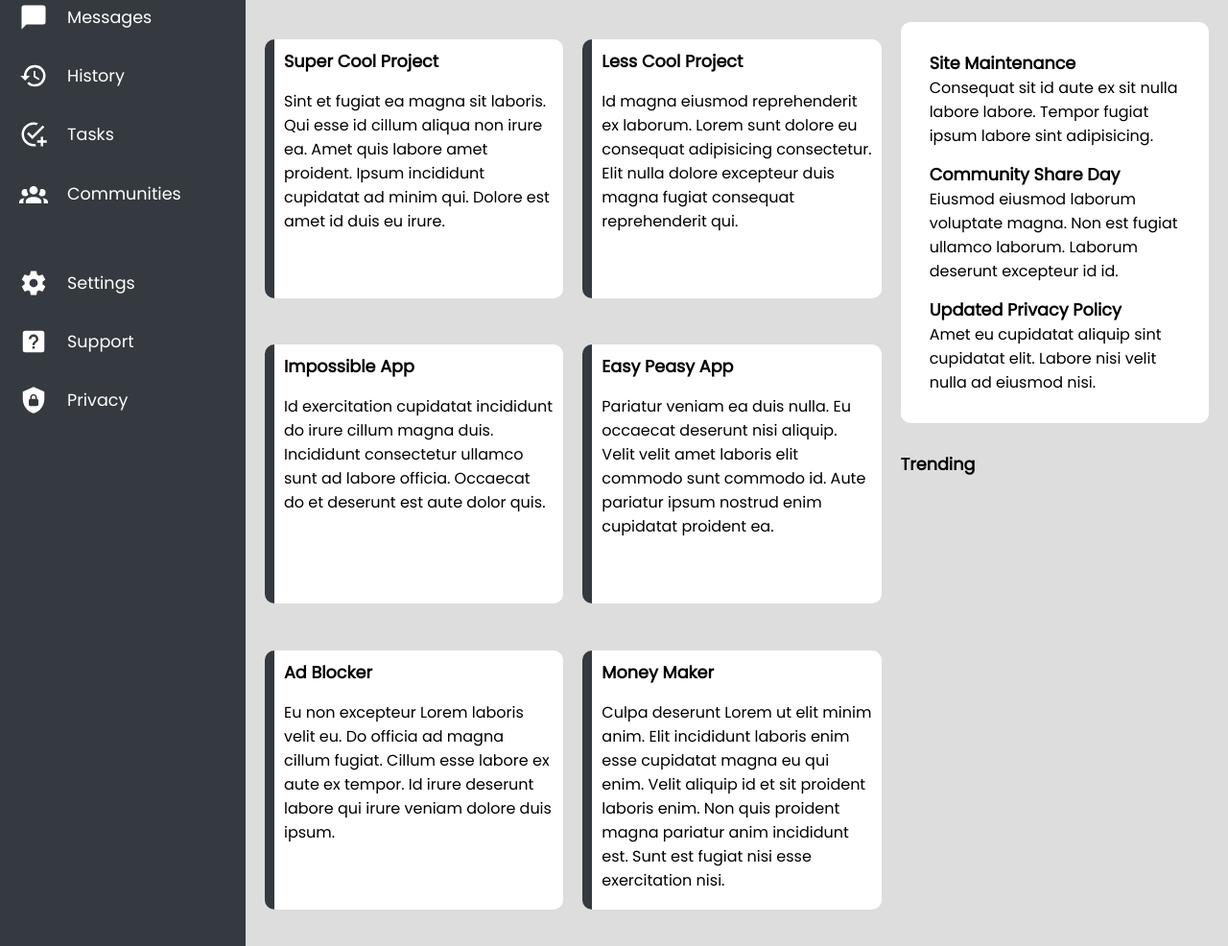
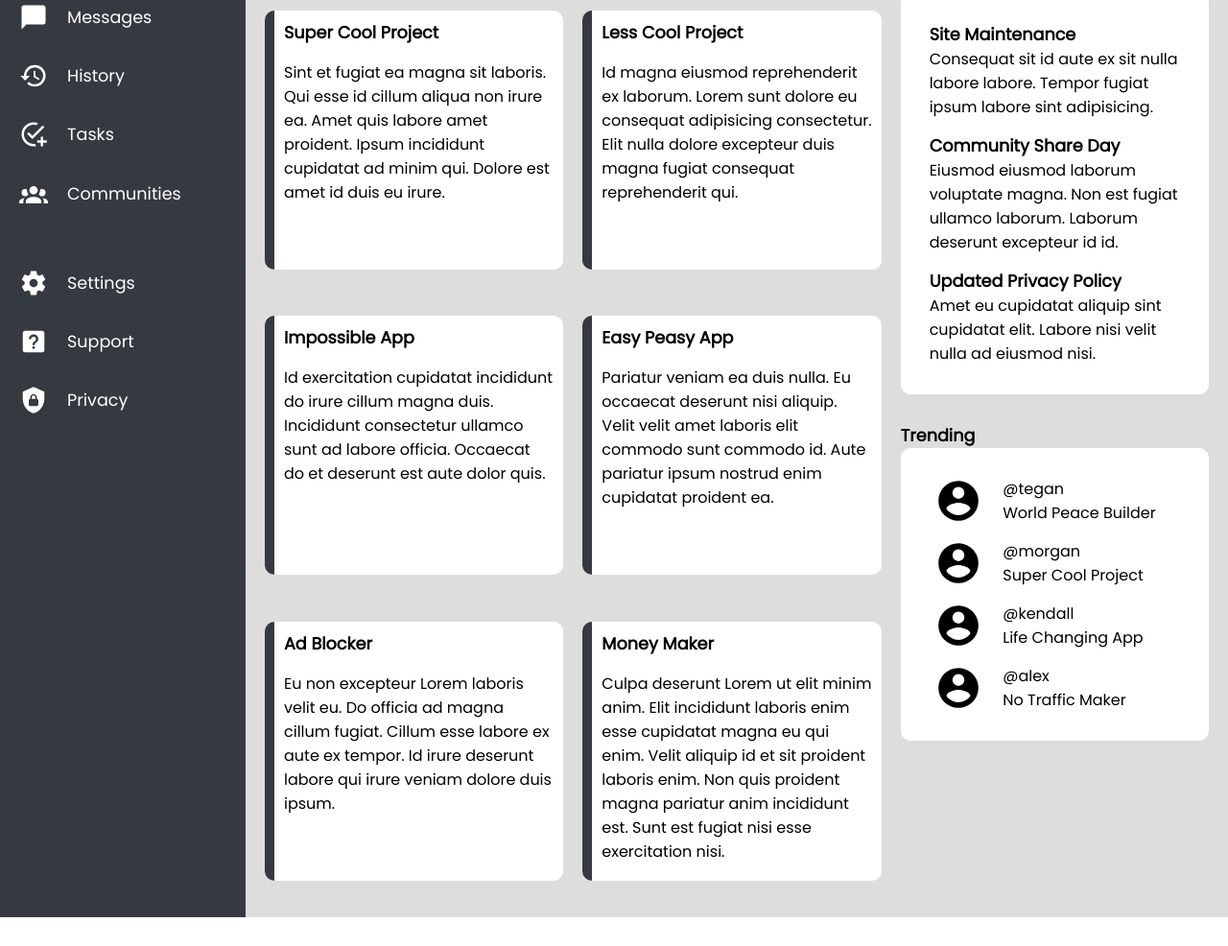
Before and after one commit to faisalsherif7/admin-dashboard, a plain HTML site: page index.html in a window 1280 px wide. Shown: the part 234-1220 px from the top of the page at 96% size. After the commit the page ends 1190 px from the top, so only its background shows below. Drawn offline with Linux system fonts and the light colour scheme.

Commit message:
Create trending card and modify user avatar svg in header & trending

```diff
--- a/index.html
+++ b/index.html
@@ -131,6 +131,28 @@
                 </div>
                 <div class="trending">
                     <p class="title">Trending</p>
+                    <div class="trending-card">
+                        <svg xmlns="http://www.w3.org/2000/svg" viewBox="0 0 24 24"><title>account-circle</title><path d="M12,19.2C9.5,19.2 7.29,17.92 6,16C6.03,14 10,12.9 12,12.9C14,12.9 17.97,14 18,16C16.71,17.92 14.5,19.2 12,19.2M12,5A3,3 0 0,1 15,8A3,3 0 0,1 12,11A3,3 0 0,1 9,8A3,3 0 0,1 12,5M12,2A10,10 0 0,0 2,12A10,10 0 0,0 12,22A10,10 0 0,0 22,12C22,6.47 17.5,2 12,2Z" /></svg>
+                        <div class="user-content">
+                            <p>@tegan</p>
+                            <p>World Peace Builder</p>
+                        </div>
+                        <svg xmlns="http://www.w3.org/2000/svg" viewBox="0 0 24 24"><title>account-circle</title><path d="M12,19.2C9.5,19.2 7.29,17.92 6,16C6.03,14 10,12.9 12,12.9C14,12.9 17.97,14 18,16C16.71,17.92 14.5,19.2 12,19.2M12,5A3,3 0 0,1 15,8A3,3 0 0,1 12,11A3,3 0 0,1 9,8A3,3 0 0,1 12,5M12,2A10,10 0 0,0 2,12A10,10 0 0,0 12,22A10,10 0 0,0 22,12C22,6.47 17.5,2 12,2Z" /></svg>
+                        <div class="user-content">
+                            <p>@morgan</p>
+                            <p>Super Cool Project</p>
+                        </div>
+                        <svg xmlns="http://www.w3.org/2000/svg" viewBox="0 0 24 24"><title>account-circle</title><path d="M12,19.2C9.5,19.2 7.29,17.92 6,16C6.03,14 10,12.9 12,12.9C14,12.9 17.97,14 18,16C16.71,17.92 14.5,19.2 12,19.2M12,5A3,3 0 0,1 15,8A3,3 0 0,1 12,11A3,3 0 0,1 9,8A3,3 0 0,1 12,5M12,2A10,10 0 0,0 2,12A10,10 0 0,0 12,22A10,10 0 0,0 22,12C22,6.47 17.5,2 12,2Z" /></svg>
+                        <div class="user-content">
+                            <p>@kendall</p>
+                            <p>Life Changing App</p>
+                        </div>
+                        <svg xmlns="http://www.w3.org/2000/svg" viewBox="0 0 24 24"><title>account-circle</title><path d="M12,19.2C9.5,19.2 7.29,17.92 6,16C6.03,14 10,12.9 12,12.9C14,12.9 17.97,14 18,16C16.71,17.92 14.5,19.2 12,19.2M12,5A3,3 0 0,1 15,8A3,3 0 0,1 12,11A3,3 0 0,1 9,8A3,3 0 0,1 12,5M12,2A10,10 0 0,0 2,12A10,10 0 0,0 12,22A10,10 0 0,0 22,12C22,6.47 17.5,2 12,2Z" /></svg>
+                        <div class="user-content">
+                            <p>@alex</p>
+                            <p>No Traffic Maker</p>
+                        </div>
+                    </div>
                 </div>
             </div>
         </div>
--- a/style.css
+++ b/style.css
@@ -17,7 +17,7 @@ p {
 .container {
     display: grid;
     grid-template-columns: 1fr 4fr;
-    grid-template-rows: 50px 1fr 8fr;
+    grid-template-rows: 100px 50px 8fr;
     font-family: 'Poppins', sans-serif;
 }
 
@@ -103,6 +103,10 @@ p {
     grid-template-columns: 1fr 1fr 3fr;
 }
 
+.account > svg + svg {
+    width: 50px;
+}
+
 .account p {
     font-size: 1.3rem;
     font-weight: bold;
@@ -115,10 +119,15 @@ p {
     gap: 10px;
 }
 
+.header-bottom svg {
+    width: 50px;
+}
+
 .welcome {
     display: grid;
     grid-template-columns: 50px 1fr;
     align-items: center;
+    gap: 20px;
 }
 
 .hello p {
@@ -204,3 +213,23 @@ p {
     display: grid;
     gap: 15px;
 }
+
+.trending-card {
+    background-color: white;
+    padding: 30px;
+    border-radius: 10px;
+    display: grid;
+    grid-template-columns: 1fr 3fr;
+    grid-template-rows: repeat(4, 1fr);
+    gap: 15px;
+}
+
+.trending-card svg {
+    align-self: center;
+    justify-self: center;
+    width: 50px;
+}
+
+.trending p {
+    margin: 0;
+}
```
